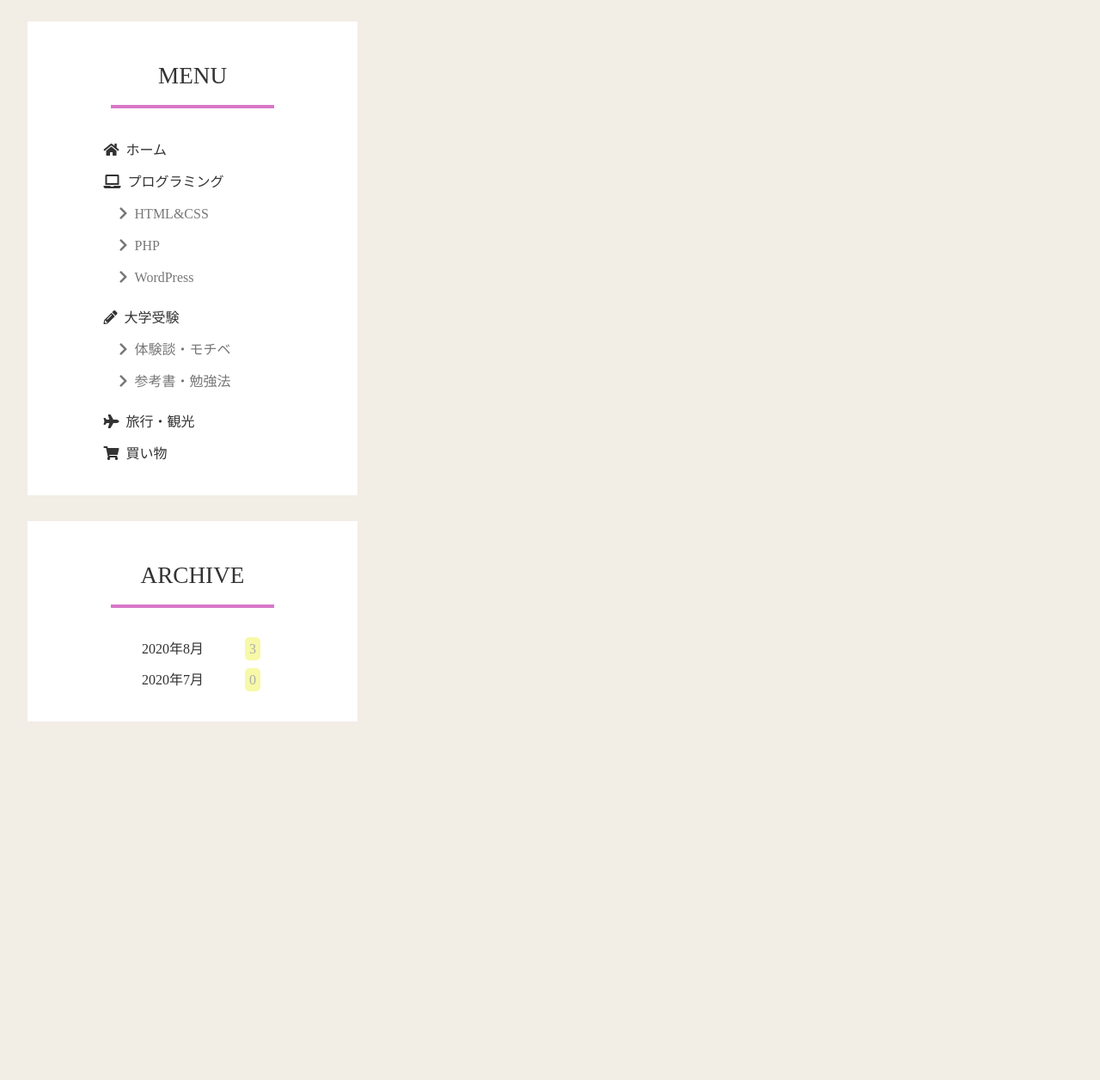
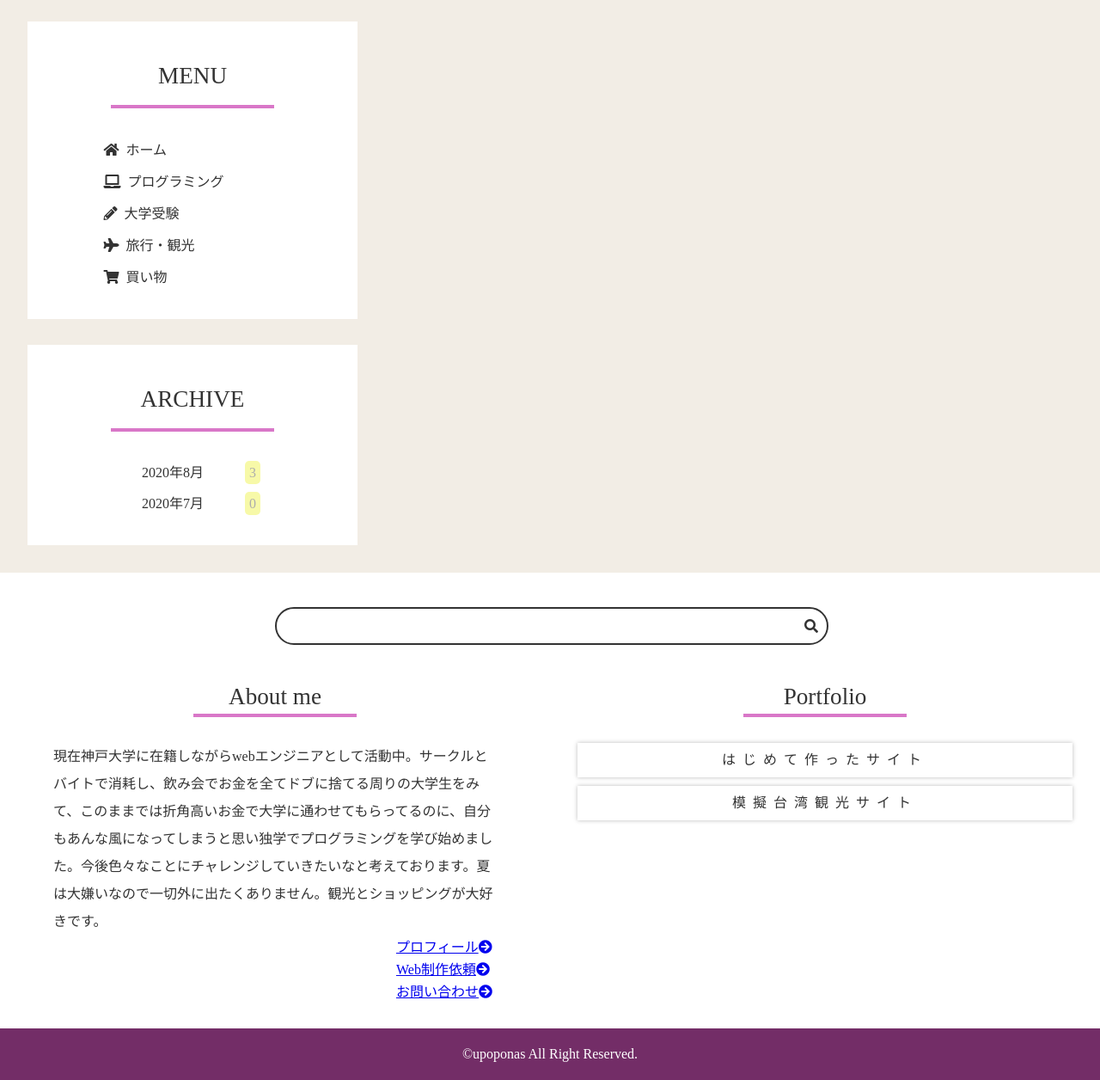
Before and after one commit to upoponas/-, a WordPress theme: template index.php in a window 1280 px wide. Shown: the part 976-2232 px from the top of the page at 86% size. Before the commit the page ends 1815 px from the top, so only its background shows below. Run offline with PHP 8.4 and a stand-in for WordPress, Linux system fonts and the light colour scheme; the site name, menu and one post (Sample post) are stand-ins, and other content is empty; some libraries are stand-ins or nearby versions.

Commit message:
メニューphp化前

```diff
--- a/footer.php
+++ b/footer.php
@@ -34,8 +34,8 @@
     </div>
   </footer>
   <!-- js読み込み -->
-  <script src="assets/js/jquery-3.5.1.min.js"></script>
-  <script src="assets/js/script.js"></script>
+  <script src="<?php echo get_template_directory_uri(); ?>/assets/js/jquery-3.5.1.min.js"></script>
+  <script src="<?php echo get_template_directory_uri(); ?>/assets/js/script.js"></script>
   <?php wp_footer(); ?>
 </body>
 </html>
--- /dev/null
+++ b/functions.php
@@ -0,0 +1,12 @@
+<?php
+function create_post_type() {
+  register_post_type( "profile", // 投稿タイプ名の定義
+  array(
+    "label" =>  "プロフィール" , // 表示する投稿タイプ名
+    "public" => true,
+    "menu_position" =>5,
+    )
+  );
+}
+// カスタム投稿タイプの追加
+add_action( "init", "create_post_type" );
--- a/index.php
+++ b/index.php
@@ -77,4 +77,4 @@
   </main>
 
 
-  <?php wp_footer(); ?>
+  <?php get_footer(); ?>
```
